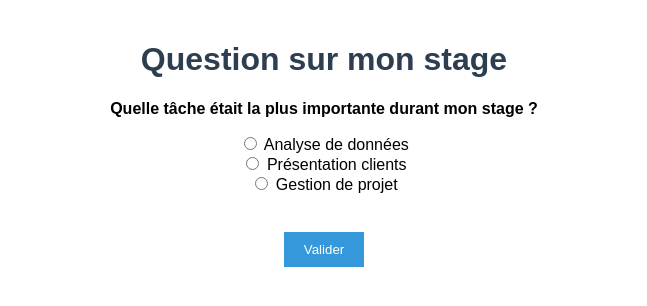
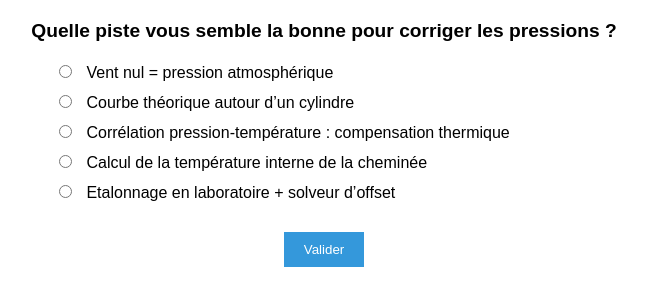
Before and after one commit to jugluf/QCM, a plain HTML site: page index.html in a window 1280 px wide. Shown: the whole page, without its empty margins (316-963 px from the left). Drawn offline with Linux system fonts and the light colour scheme.

Commit message:
Update index.html

```diff
--- a/index.html
+++ b/index.html
@@ -1,10 +1,9 @@
 <!DOCTYPE html>
 <html>
 <head>
-    <title>Quiz sur mon stage</title>
+    <title>Quiz Correction des Pressions</title>
     <style>
         body { font-family: Arial; max-width: 600px; margin: 0 auto; padding: 20px; text-align: center; }
-        h1 { color: #2c3e50; }
         button {
             background: #3498db;
             color: white;
@@ -26,27 +25,47 @@
             color: #e74c3c;
             margin: 10px 0;
         }
+        .question {
+            font-size: 1.2em;
+            margin-bottom: 20px;
+            font-weight: bold;
+        }
+        label {
+            display: block;
+            margin: 10px 0;
+            text-align: left;
+            padding-left: 30px;
+        }
+        input[type="radio"] {
+            margin-right: 10px;
+        }
     </style>
 </head>
 <body>
-    <h1>Question sur mon stage</h1>
+    <div class="question">Quelle piste vous semble la bonne pour corriger les pressions ?</div>
     <form id="quiz">
-        <p><strong>Quelle tâche était la plus importante durant mon stage ?</strong></p>
-        <input type="radio" name="q1" id="r1" value="A">
-        <label for="r1">Analyse de données</label><br>
-
-        <input type="radio" name="q1" id="r2" value="B">
-        <label for="r2">Présentation clients</label><br>
-
-        <input type="radio" name="q1" id="r3" value="C">
-        <label for="r3">Gestion de projet</label><br><br>
+        <label>
+            <input type="radio" name="q1" value="A"> Vent nul = pression atmosphérique
+        </label>
+        <label>
+            <input type="radio" name="q1" value="B"> Courbe théorique autour d’un cylindre
+        </label>
+        <label>
+            <input type="radio" name="q1" value="C"> Corrélation pression-température : compensation thermique
+        </label>
+        <label>
+            <input type="radio" name="q1" value="D"> Calcul de la température interne de la cheminée
+        </label>
+        <label>
+            <input type="radio" name="q1" value="E"> Etalonnage en laboratoire + solveur d’offset
+        </label>
 
         <button type="button" onclick="validate()">Valider</button>
     </form>
 
-    <div id="countdown"></div> <!-- Compte à rebours -->
+    <div id="countdown"></div>
     <div id="correction">
-        <p><strong>Réponse correcte : <span id="bonne-reponse">Analyse de données</span></strong></p>
+        <p><strong>Réponse correcte : <span id="bonne-reponse">Etalonnage en laboratoire + solveur d’offset</span></strong></p>
         <p id="feedback"></p>
     </div>
 
@@ -77,7 +96,7 @@
                     clearInterval(countdownInterval);
                     showCorrection();
                 }
-            }, 1000); // Mise à jour toutes les secondes
+            }, 1000);
         }
 
         function showCorrection() {
@@ -86,10 +105,10 @@
 
             // Feedback personnalisé
             const selected = document.querySelector('input[name="q1"]:checked');
-            if (selected && selected.value === "A") {
-                document.getElementById("feedback").innerHTML = "Bravo, c'est correct ! 🎉";
+            if (selected && selected.value === "E") {
+                document.getElementById("feedback").innerHTML = "Exact ! L'étalonnage en labo est la méthode la plus précise.";
             } else {
-                document.getElementById("feedback").innerHTML = "Presque ! J'ai surtout travaillé sur l'analyse.";
+                document.getElementById("feedback").innerHTML = "Attention : les autres méthodes introduisent des incertitudes. La solution optimale est l'étalonnage.";
             }
         }
     </script>
```
